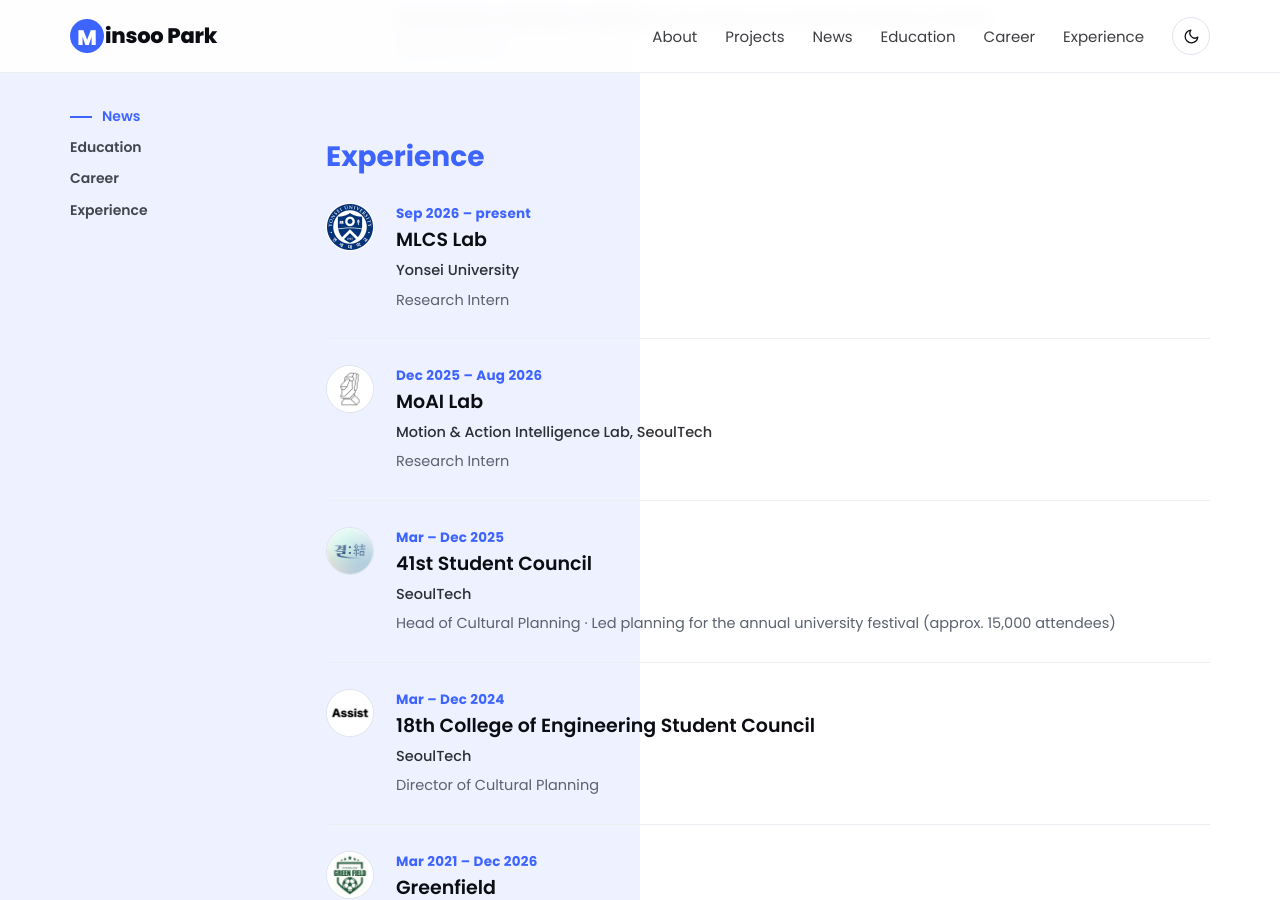
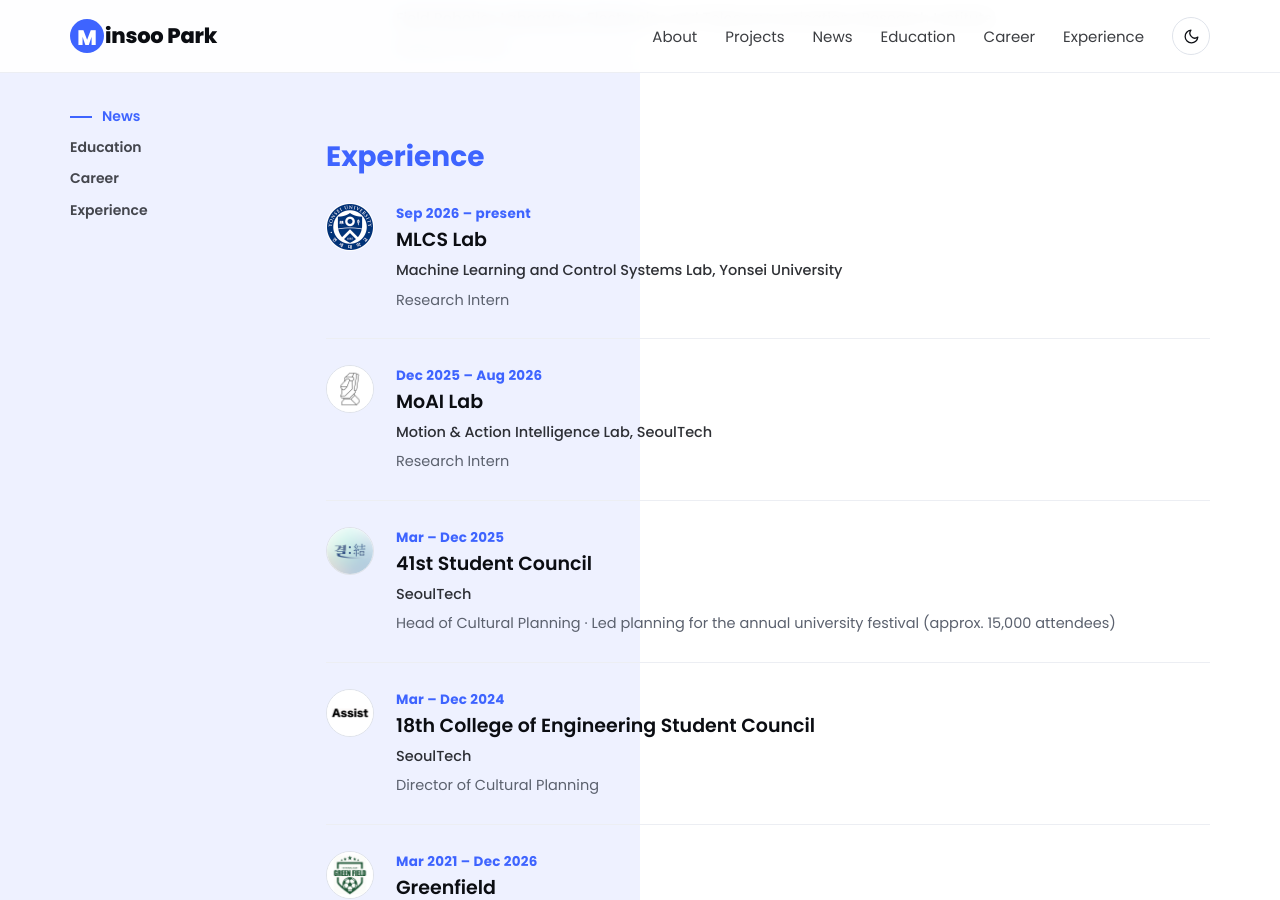
Before and after one commit to MIMI-MINSOO/MIMI-MINSOO.github.io, a Jekyll site: the page built from index.html, in a window 1280 px wide and 900 px high, scrolled down 3128 px. Built offline with Jekyll 4.4.1, drawn with Linux system fonts in a browser that asks for light colours.

Commit message:
Spell out the MLCS Lab name in Experience

```diff
--- a/_data/experience.yml
+++ b/_data/experience.yml
@@ -1,7 +1,7 @@
 items:
   - visible: true
     name: MLCS Lab
-    detail: Yonsei University
+    detail: Machine Learning and Control Systems Lab, Yonsei University
     description: Research Intern
     dates: Sep 2026 – present
     logo: /assets/logos/yonsei.png
```
